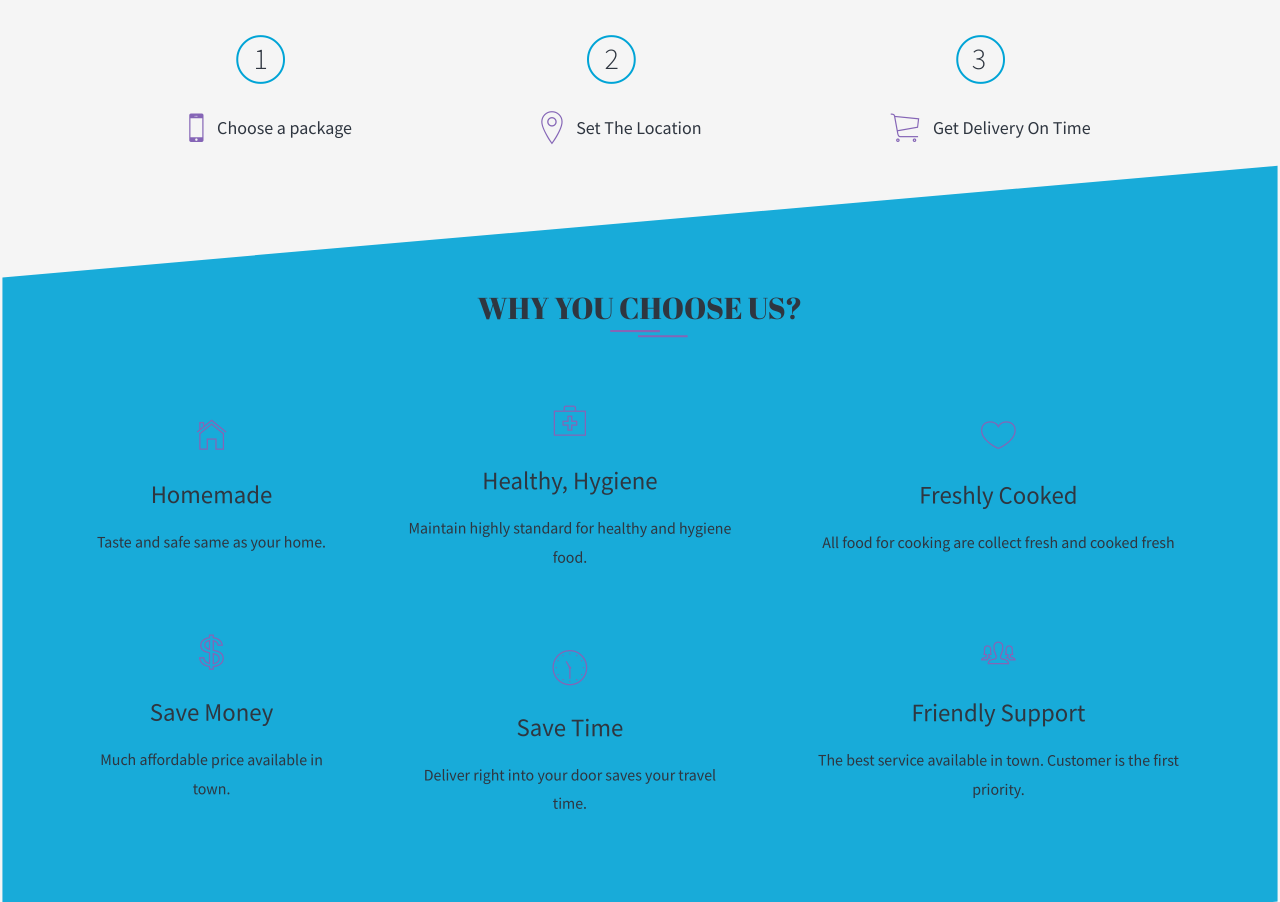
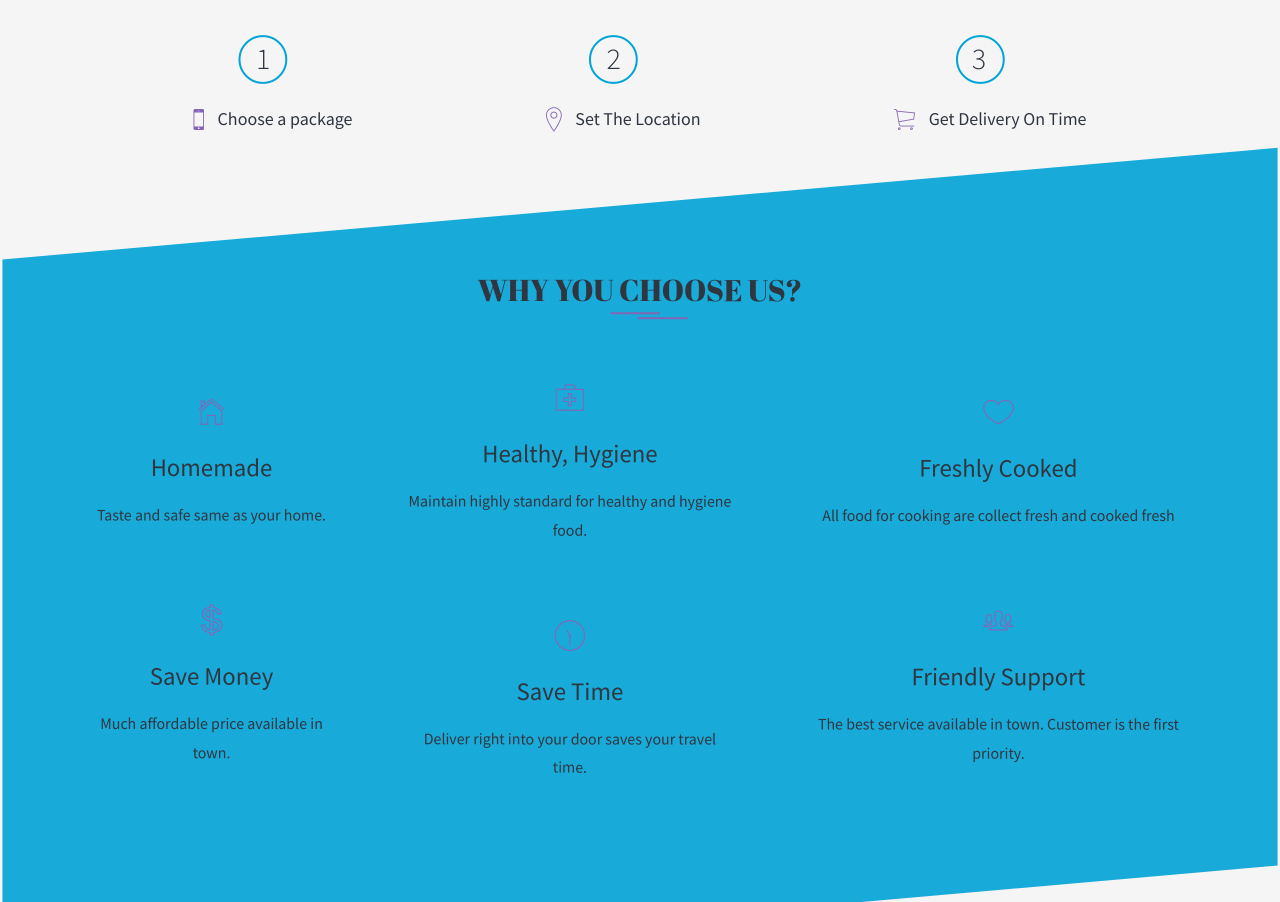
Before and after one commit to momitrahman/lunchbox, a plain HTML site: page index.html in a window 1280 px wide. Shown: the part 867-1769 px from the top of the page. Drawn offline with nearby package versions, Linux system fonts and the light colour scheme.

Commit message:
Fix some style

```diff
--- a/css/style.css
+++ b/css/style.css
@@ -177,7 +177,7 @@ body {
       margin-top: -2rem;
       margin-bottom: 1rem; }
       .works__steps .works-step--info i {
-        font-size: calc(100% + 2rem);
+        font-size: calc(100% + 1rem);
         margin-right: 1rem;
         vertical-align: middle;
         color: #8565b6; }
@@ -205,7 +205,7 @@ body {
     .feature-info-item p {
       font-size: 1.6rem; }
     .feature-info-item i {
-      font-size: 4rem;
+      font-size: 3.5rem;
       color: #8565b6; }
     .feature-info-item:hover {
       box-shadow: 0 1px 2px #00a4d6;
--- a/index.html
+++ b/index.html
@@ -7,7 +7,7 @@
   <meta http-equiv="X-UA-Compatible" content="ie=edge">
   <link href="https://fonts.googleapis.com/css?family=Source+Sans+Pro:300,400,700" rel="stylesheet">
   <link href="https://fonts.googleapis.com/css?family=Abril+Fatface" rel="stylesheet">
-  <link rel="stylesheet" href="http://code.ionicframework.com/ionicons/2.0.1/css/ionicons.min.css">
+  <link href="https://code.ionicframework.com/ionicons/2.0.1/css/ionicons.min.css" rel="stylesheet">
   <link rel="stylesheet" href="./css/style.css">
   <title>Lunchbox</title>
 </head>
--- a/sass/layout/_feature.scss
+++ b/sass/layout/_feature.scss
@@ -27,11 +27,10 @@
 
     & p {
       font-size: 1.6rem;
-      // font-weight: 300;
     }
 
     & i {
-      font-size: 4rem;
+      font-size: 3.5rem;
       color: $color-s;
     }
 
--- a/sass/layout/_works.scss
+++ b/sass/layout/_works.scss
@@ -31,7 +31,7 @@
         margin-top: -2rem;
         margin-bottom: 1rem;
         & i {
-          font-size: calc(100% + 2rem);
+          font-size: calc(100% + 1rem);
           margin-right: 1rem;
           vertical-align: middle;
           color: $color-s;
```
